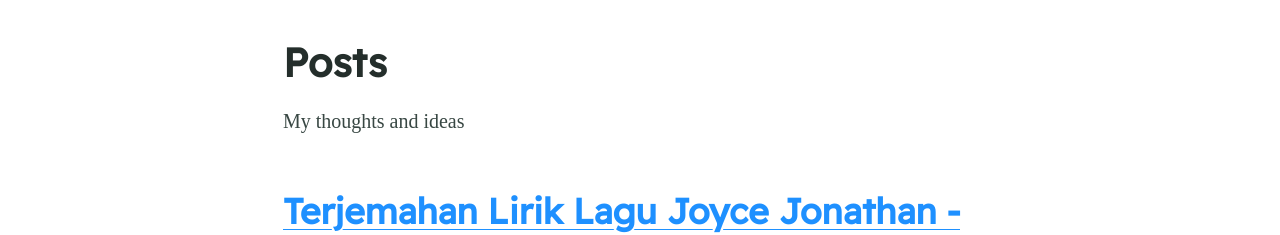
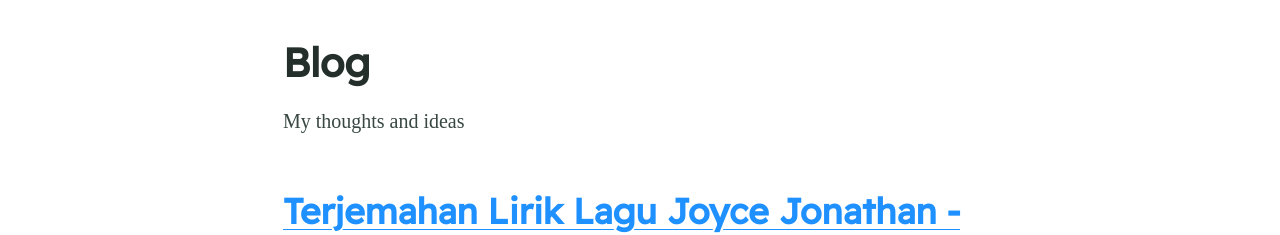
Before and after one commit to yudhaharton/yudhaharton.github.io, a Jekyll site: the page built from blog/index.html, in a window 1280 px wide. Shown: the part 424-659 px from the top of the page. Built offline with Jekyll 4.4.1, drawn with Linux system fonts in a browser that asks for light colours; some web fonts are replaced; the list of posts is cut into pages by our own code.

Commit message:
Update _config.yml

```diff
--- a/_config.yml
+++ b/_config.yml
@@ -63,7 +63,7 @@
 # 5. Collections
 collections:
   posts:
-    title: Posts # Needed for Siteleaf
+    title: Blog # Needed for Siteleaf
     output: true
     description: "My thoughts and ideas" # The post list page content
     feature_text: |
```
